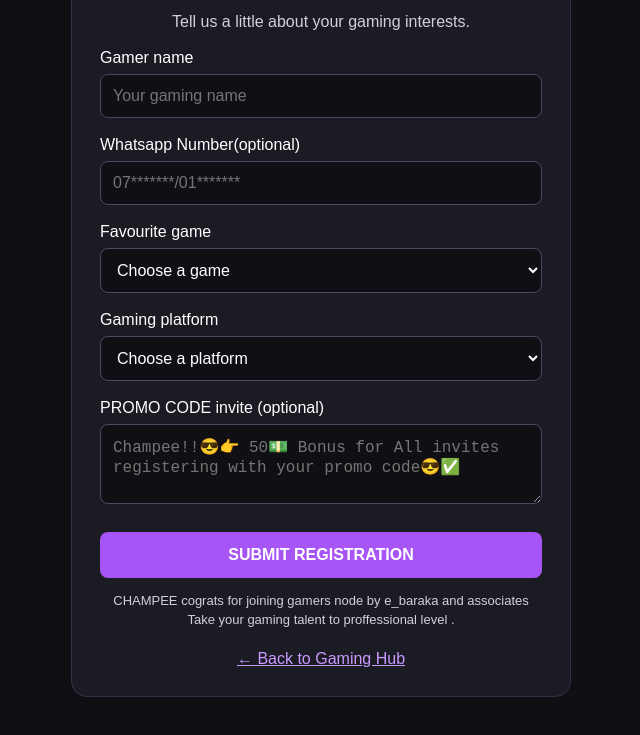
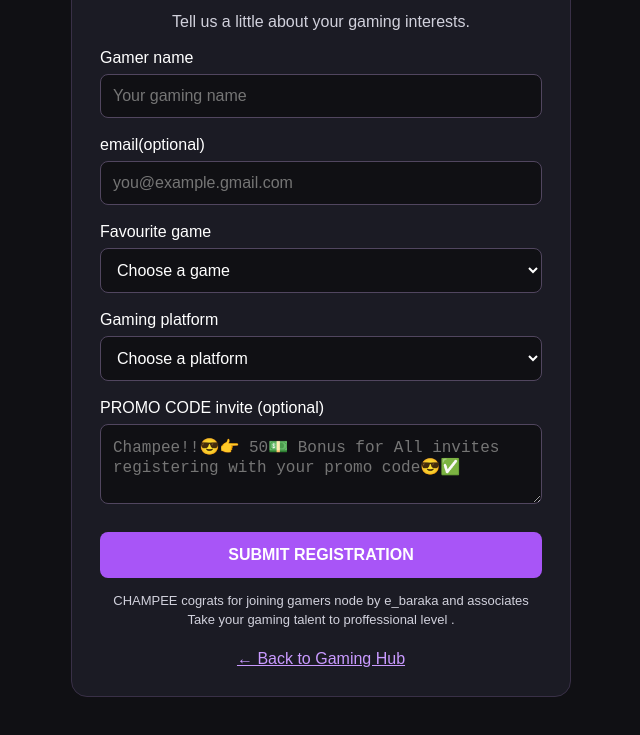
Before and after one commit to eBaraka442/Gamers-Node, a plain HTML site: page register.html in a window 1280 px wide. Shown: the part 201-936 px from the top of the page, without its empty margins (319-959 px from the left). Drawn offline with Linux system fonts and the light colour scheme.

Commit message:
Replace Whatsapp Number input with email input

```diff
--- a/register.html
+++ b/register.html
@@ -110,13 +110,12 @@
         placeholder="Your gaming name"
       >
 
-      <label for="Phone Number">Whatsapp Number(optional)</label>
+      <label for="email">email(optional)</label>
       <input
-        id="Number"
-        name="Number"
-        type="Number"
-        max length="30"
-        placeholder="07*******/01*******"
+        id="email"
+        name="email"
+        type="email"
+        placeholder="you@example.gmail.com"
       >
 
       <label for="game">Favourite game</label>
```
